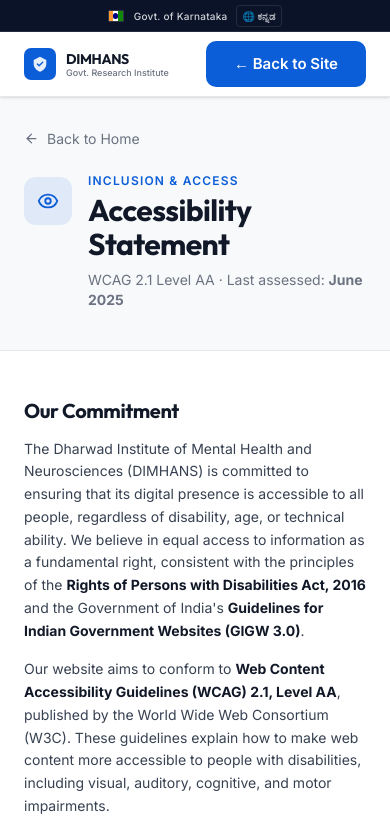
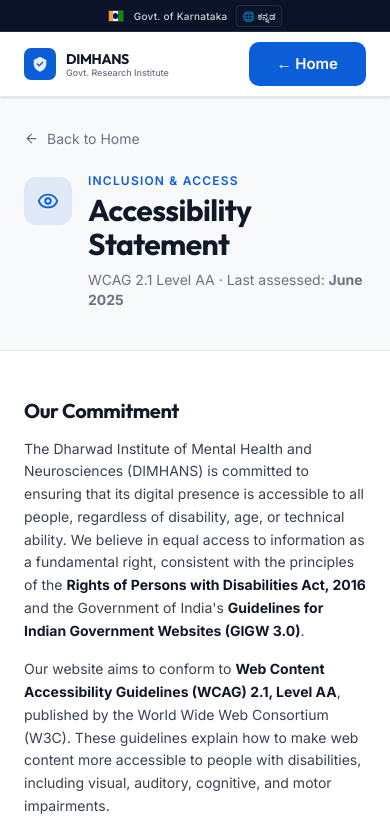
Before and after one commit to dakshdubey/gov, a Next.js app: page /accessibility in a window 390 px wide. Shown: the top 832 px of the page. Built offline with nearby package versions, Linux system fonts and the light colour scheme.

Commit message:
fix: resolve header button overlaps and layout spacing issues on mobile/tablet viewports

```diff
--- a/src/components/Header.tsx
+++ b/src/components/Header.tsx
@@ -165,7 +165,7 @@
             <div className="flex items-center gap-3">
               <button
                 onClick={() => handleNavClick("#contact")}
-                className="hidden sm:flex btn-primary text-[13px] font-semibold py-1.5 px-4 h-9 rounded-[8px] shadow-sm hover:shadow-md transition-all duration-300"
+                className="hidden md:flex btn-primary text-[13px] font-semibold py-1.5 px-4 h-9 rounded-[8px] shadow-sm hover:shadow-md transition-all duration-300"
                 aria-label="Apply for Incubation"
               >
                 Apply for Incubation
--- a/src/components/LegalHeader.tsx
+++ b/src/components/LegalHeader.tsx
@@ -58,9 +58,10 @@
             ))}
             <Link
               href="/"
-              className="ml-2 btn-primary text-sm py-2 px-4"
+              className="ml-2 btn-primary text-xs sm:text-sm py-1.5 px-3 sm:py-2 sm:px-4 flex-shrink-0"
             >
-              ← Back to Site
+              <span className="hidden sm:inline">← Back to Site</span>
+              <span className="sm:hidden">← Home</span>
             </Link>
           </nav>
         </div>
```
